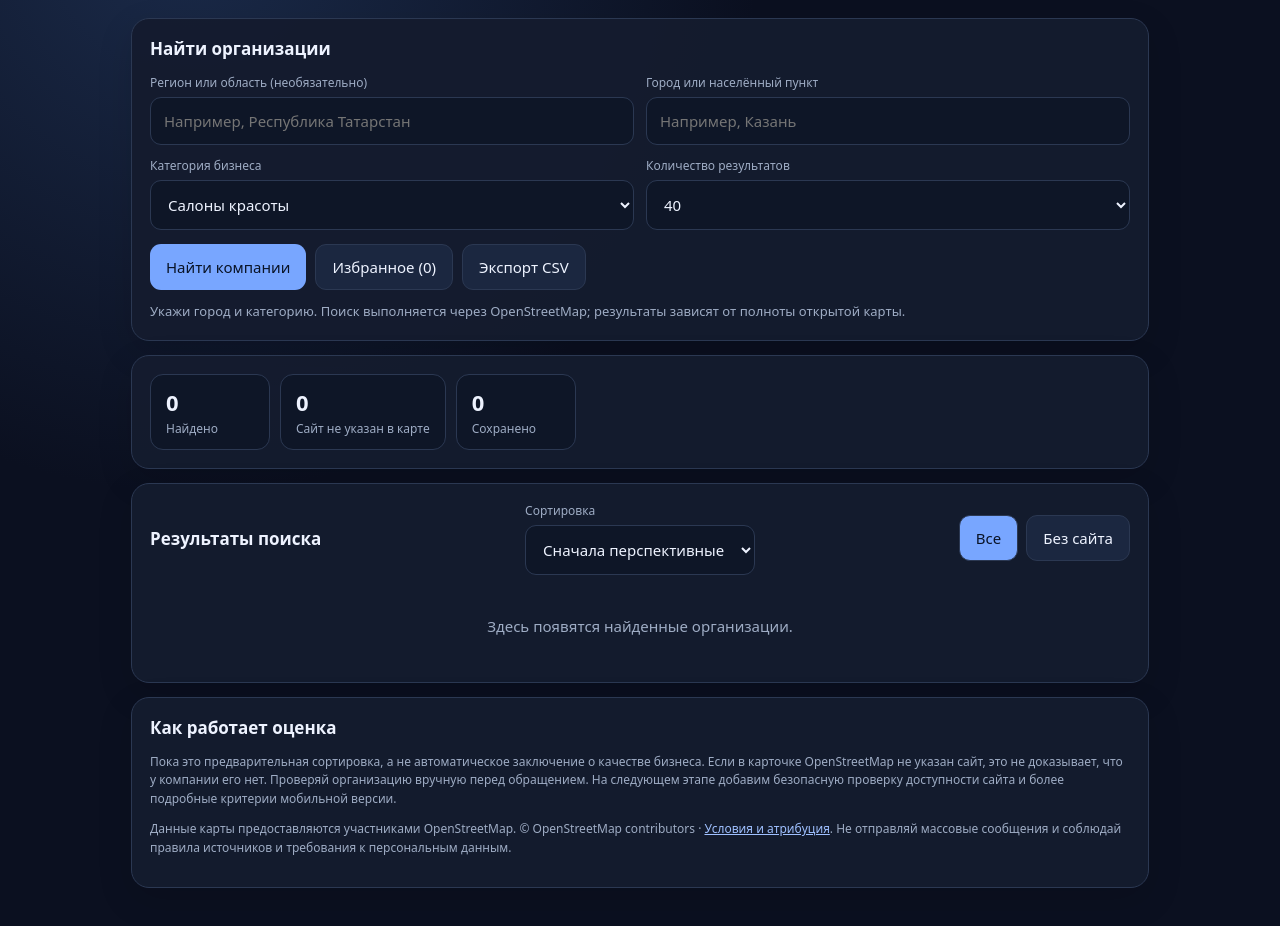
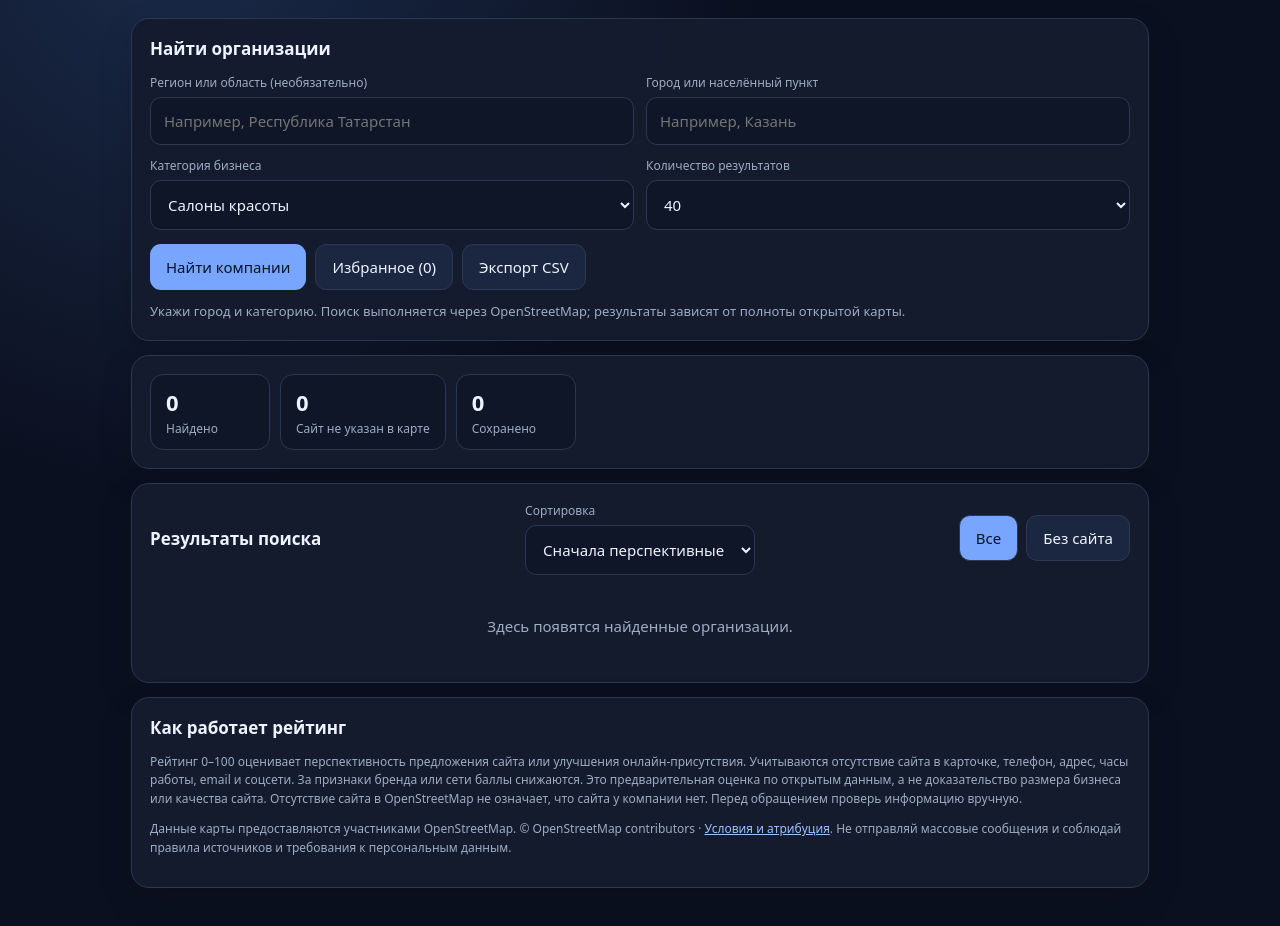
Before and after one commit to Grood72/LeadFinder, a plain HTML site: page index.html in a window 1280 px wide. Shown: the part 76-1002 px from the top of the page. Drawn offline with Linux system fonts and the light colour scheme.

Commit message:
Explain lead score criteria in interface

```diff
--- a/index.html
+++ b/index.html
@@ -41,8 +41,8 @@ a{color:#9fc0ff;overflow-wrap:anywhere}.hidden{display:none!important}.score{fon
 <div class="list" id="results"><div class="empty">Здесь появятся найденные организации.</div></div>
 </section>
 <section class="panel">
-<h2>Как работает оценка</h2>
-<p class="note">Пока это предварительная сортировка, а не автоматическое заключение о качестве бизнеса. Если в карточке OpenStreetMap не указан сайт, это не доказывает, что у компании его нет. Проверяй организацию вручную перед обращением. На следующем этапе добавим безопасную проверку доступности сайта и более подробные критерии мобильной версии.</p>
+<h2>Как работает рейтинг</h2>
+<p class="note">Рейтинг 0–100 оценивает перспективность предложения сайта или улучшения онлайн-присутствия. Учитываются отсутствие сайта в карточке, телефон, адрес, часы работы, email и соцсети. За признаки бренда или сети баллы снижаются. Это предварительная оценка по открытым данным, а не доказательство размера бизнеса или качества сайта. Отсутствие сайта в OpenStreetMap не означает, что сайта у компании нет. Перед обращением проверь информацию вручную.</p>
 <p class="note">Данные карты предоставляются участниками OpenStreetMap. © OpenStreetMap contributors · <a href="https://www.openstreetmap.org/copyright" target="_blank" rel="noopener">Условия и атрибуция</a>. Не отправляй массовые сообщения и соблюдай правила источников и требования к персональным данным.</p>
 </section>
 </main>
```
